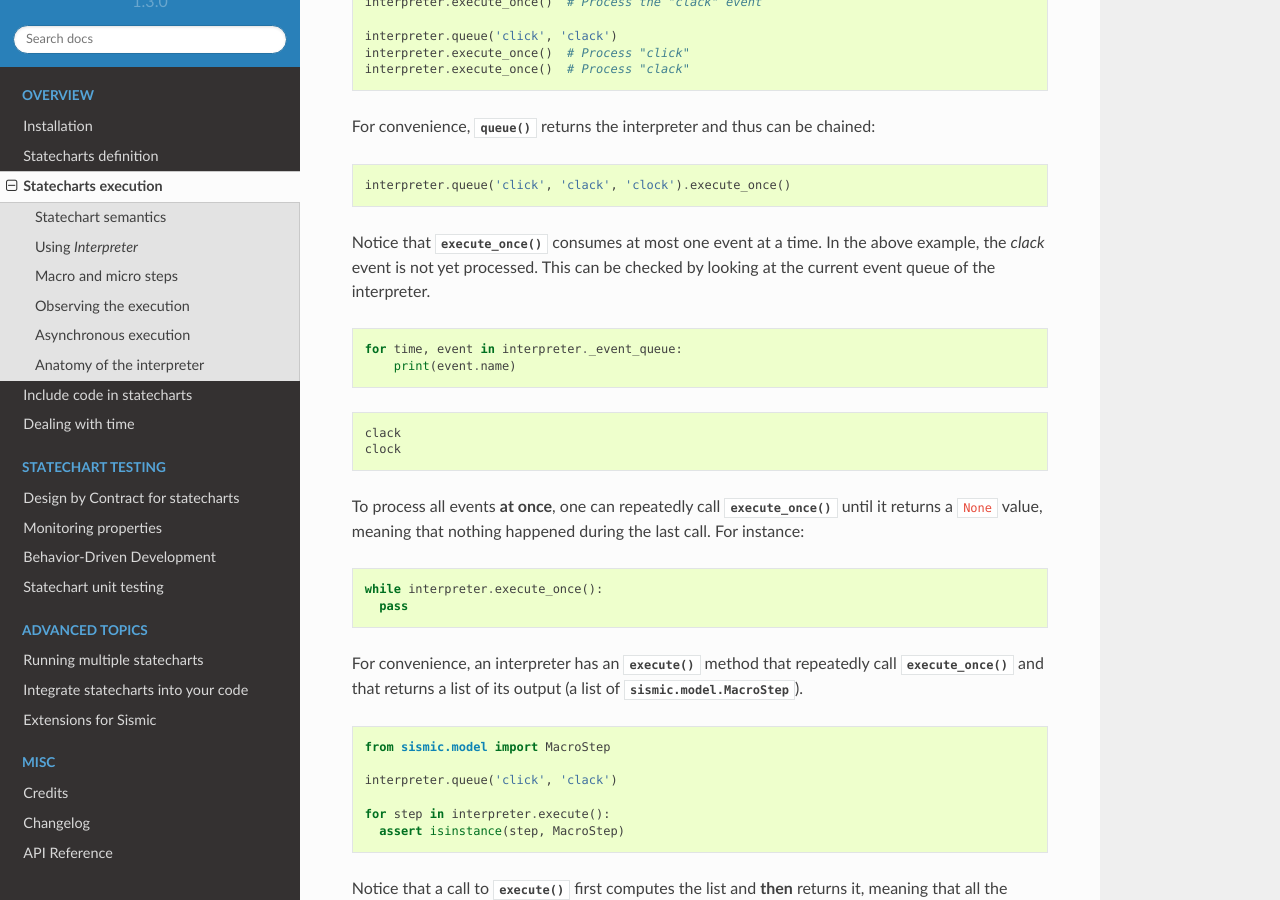
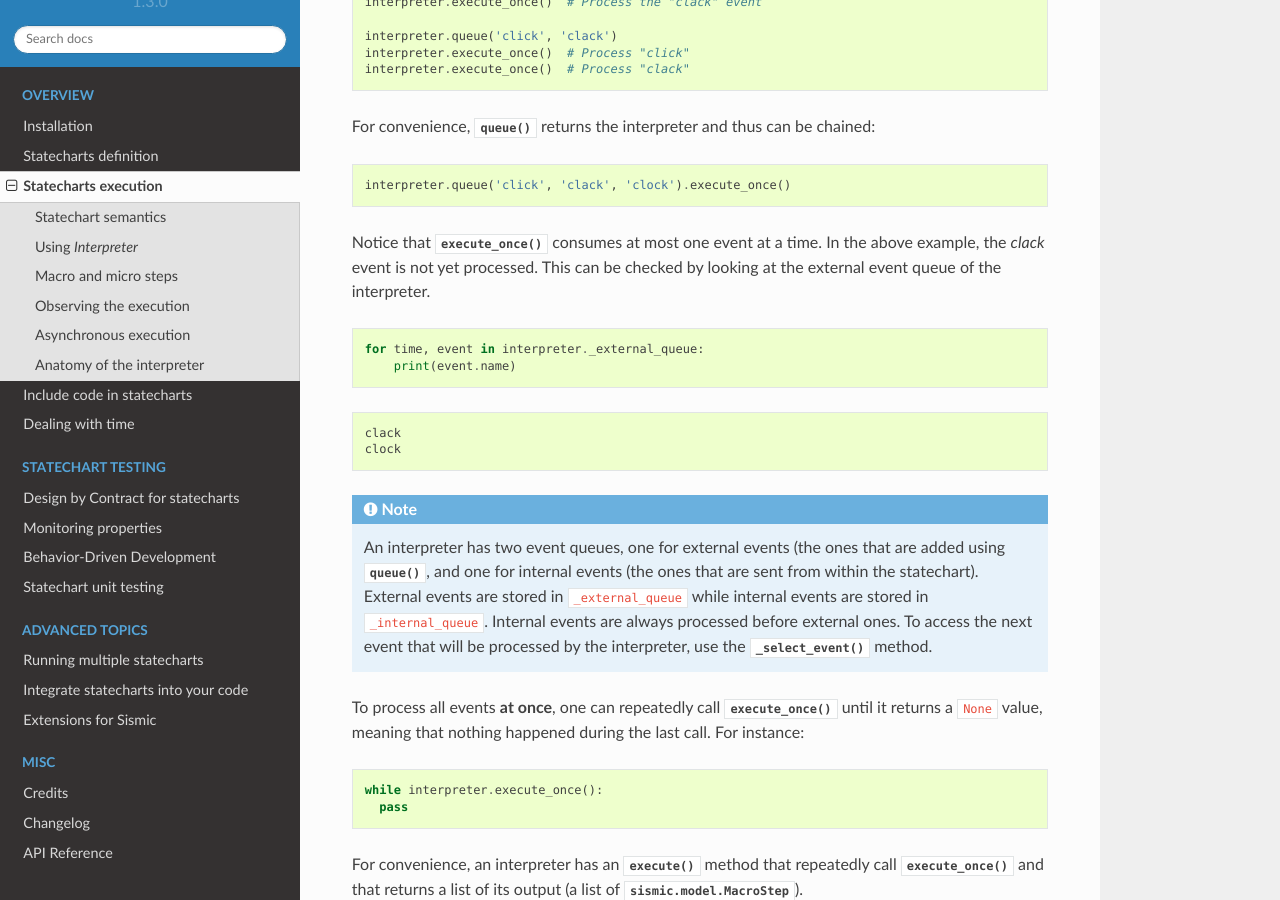
Before and after one commit to AlexandreDecan/sismic, a Sphinx documentation site: the page built from docs/execution.rst, in a window 1280 px wide and 900 px high, scrolled down 3407 px. Built offline with Sphinx 7.4.7 and the Read the Docs theme 2.0.0, drawn with Linux system fonts in a browser that asks for light colours.

Commit message:
Fix internal events not always processed before external ones (regression from 1.3.0)

```diff
--- a/CHANGELOG.rst
+++ b/CHANGELOG.rst
@@ -9,6 +9,7 @@ Unreleased
  - (Added) A ``setdefault`` function that can be used in the preamble and actions of a statechart to assign default values to variables.
  - (Changed) Meta-Event *step started* has a ``time`` attribute.
  - (Changed) The current event queue can be consulted as a list using ``interpreter._event_queue``.
+ - (Fixed) Internal events are processed before external ones (regression introduced in 1.3.0).
  - (Fixed) Hook-errors reported by ``sismic-bdd`` CLI are a little bit more verbose (`#81 <https://github.com/AlexandreDecan/sismic/issues/81>`__).
  - (Fixed) Optional transition for ``testing.transition_is_processed``, as previously promised by its documentation but not implemented.
  - (Removed) Internal module ``sismic.interpreter.queue``.
--- a/docs/execution.rst
+++ b/docs/execution.rst
@@ -12,7 +12,8 @@ In particular, eventless transitions are processed *before* transitions containi
 *before* external events, and the simulation follows a inner-first/source-state and run-to-completion semantics.
 
 The main difference between SCXML and Sismic's default interpreter resides in how multiple transitions
-can be triggered simultaneously. This may occur for transitions in orthogonal/parallel states, or when transitions declaring the same event have guards that are not mutually exclusive.
+can be triggered simultaneously. This may occur for transitions in orthogonal/parallel states, or when transitions
+declaring the same event have guards that are not mutually exclusive.
 
 Simulating the simultaneous triggering of multiple transitions is problematic,
 since it implies to make a non-deterministic choice on the order in which the transitions must be processed,
@@ -170,11 +171,11 @@ For convenience, :py:meth:`~sismic.interpreter.Interpreter.queue` returns the in
 
 Notice that :py:meth:`~sismic.interpreter.Interpreter.execute_once` consumes at most one event at a time.
 In the above example, the *clack* event is not yet processed.
-This can be checked by looking at the current event queue of the interpreter.
+This can be checked by looking at the external event queue of the interpreter.
 
 .. testcode:: interpreter
 
-    for time, event in interpreter._event_queue:
+    for time, event in interpreter._external_queue:
         print(event.name)
 
 .. testoutput:: interpreter
@@ -182,13 +183,14 @@ This can be checked by looking at the current event queue of the interpreter.
     clack
     clock
 
-..
-    Queued events can be removed from the queue by calling the :py:meth:`~sismic.interpreter.cancel` method of
-    the interpreter. This method accepts both the name of an event or an event instance, and remove the
-    first corresponding event from the queue.
-    .. testcode:: interpreter
-    interpreter.cancel('clock')
-    assert interpreter._event_queue == [(0, Event('clack'))]
+.. note::
+
+    An interpreter has two event queues, one for external events (the ones that are added using
+    :py:meth:`~sismic.interpreter.Interpreter.queue`, and one for internal events (the ones that
+    are sent from within the statechart). External events are stored in ``_external_queue`` while
+    internal events are stored in ``_internal_queue``. Internal events are always processed before
+    external ones. To access the next event that will be processed by the interpreter, use the
+    :py:meth:`~sismic.interpreter.Interpreter._select_event` method.
 
 To process all events **at once**, one can repeatedly call :py:meth:`~sismic.interpreter.Interpreter.execute_once` until
 it returns a ``None`` value, meaning that nothing happened during the last call. For instance:
```
Also changed, not shown: 2 other files.
